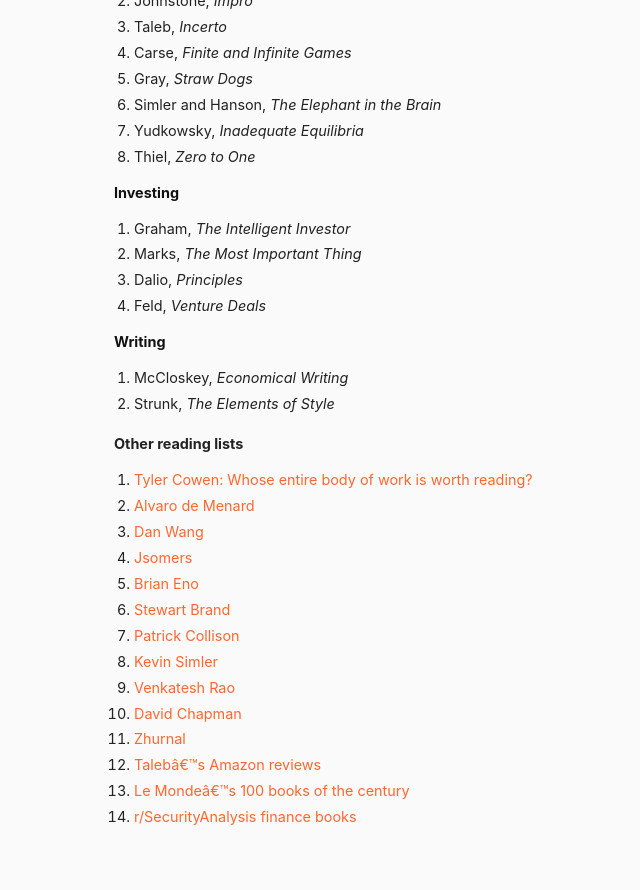
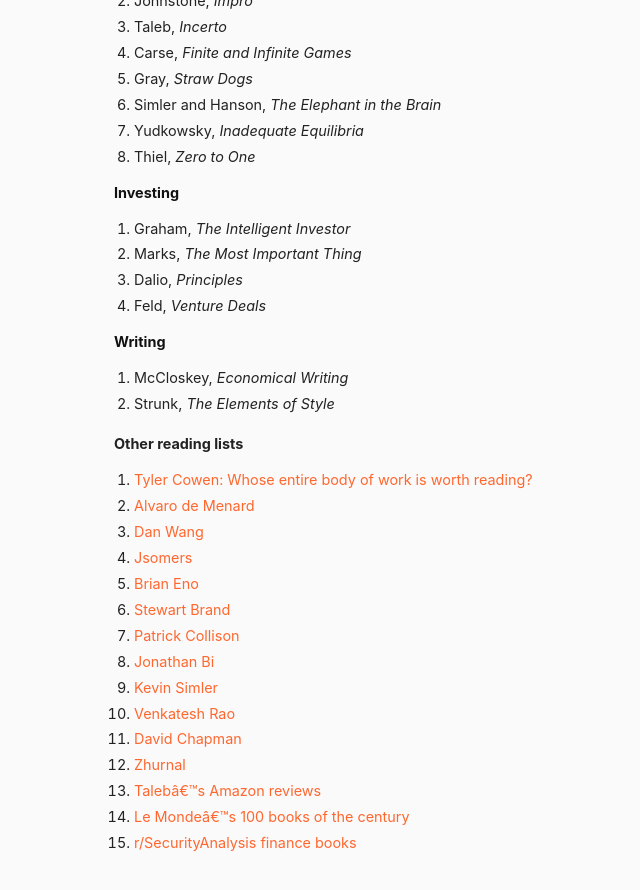
Before and after one commit to danschlz/danschulz.github.io, a Jekyll site: the page built from books.md, in a window 1280 px wide and 900 px high, scrolled down 4453 px. Shown: the top 890 px of the window, without its empty margins (246-886 px from the left). Built offline with Jekyll 4.4.1, drawn with Linux system fonts in a browser that asks for light colours.

Commit message:
Update books.md

```diff
--- a/books.md
+++ b/books.md
@@ -201,6 +201,7 @@ Jump to:
 * [Brian Eno](https://www.brainpickings.org/2014/03/03/brian-eno-reading-list/)
 * [Stewart Brand](https://www.brainpickings.org/2014/03/07/stewart-brand-reading-list/)
 * [Patrick Collison](https://patrickcollison.com/bookshelf)
+* [Jonathan Bi](https://johnathanbi.com/readinglist)
 * [Kevin Simler](http://www.meltingasphalt.com/what-im-reading/)
 * [Venkatesh Rao](https://www.ribbonfarm.com/now-reading/)
 * [David Chapman](https://meaningness.com/subcultures/comments#comment-1078)
```
